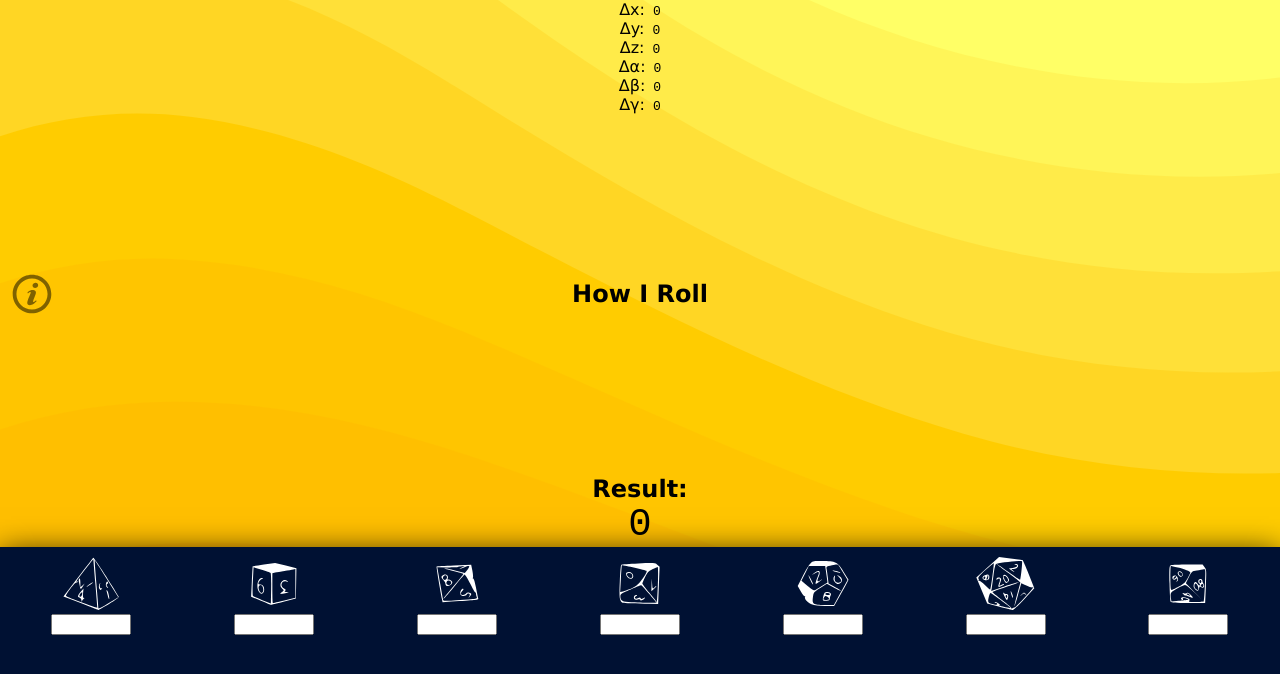
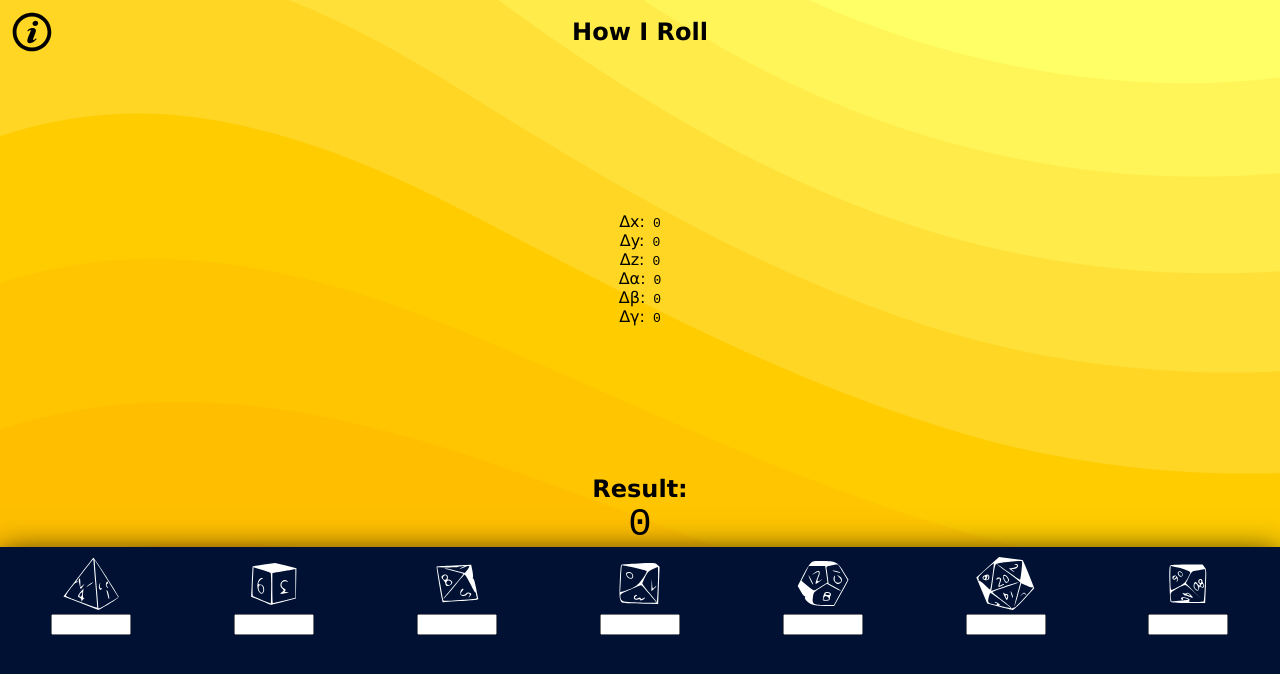
Before and after one commit to noltron000/how-i-roll, a React (Create React App) app: page / in a window 1280 px wide. Shown: the top 674 px of the page. Built offline with nearby package versions, Linux system fonts and the light colour scheme.

Commit message:
changing core assets for testing

```diff
--- a/src/jsx/app.jsx
+++ b/src/jsx/app.jsx
@@ -136,6 +136,11 @@ class App extends Component {
 			<div>
 				<section id='display'>
 					<div id='overlay'>
+						<header id='title-header'>
+							<img id='info' alt='more info...' src={info_icon} />
+							<h1 id='title'>How I Roll</h1>
+						</header>
+
 						<div>
 								<label htmlFor={'data-' + this.state.x}>Δx:&ensp;
 								<output id={'data-' + this.state.x}>{this.state.x}</output></label>
@@ -155,11 +160,6 @@ class App extends Component {
 								<label htmlFor={'data-' + this.state.gamma}>Δγ:&ensp;
 								<output id={'data-' + this.state.gamma}>{this.state.gamma}</output></label>
 						</div>
-						<header id='title-header'>
-							<img id='info' alt='more info...' src={info_icon} />
-							<h1 id='title'>How I Roll</h1>
-						</header>
-
 
 						{/* <div id='button-container'>
 							<button id='roll-button' onClick={this.roll_dice}>Roll Dice</button>
```
